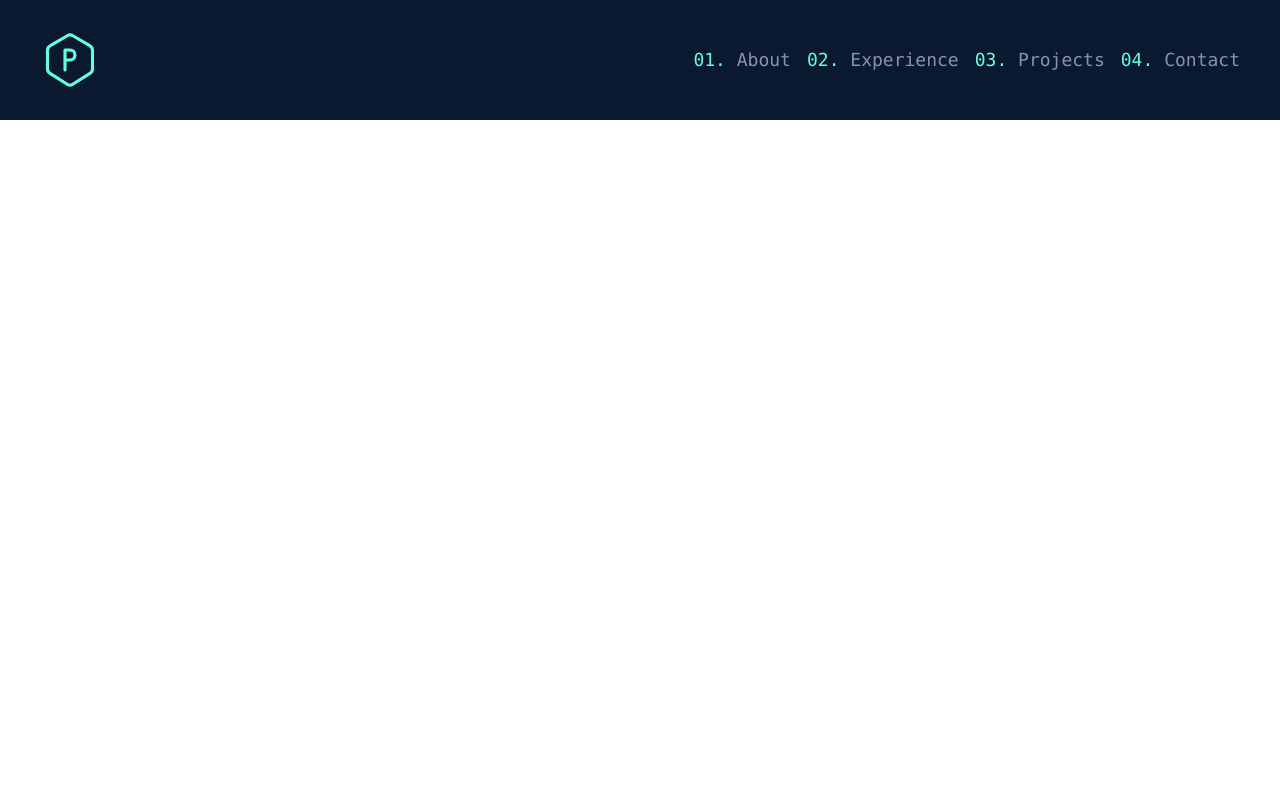
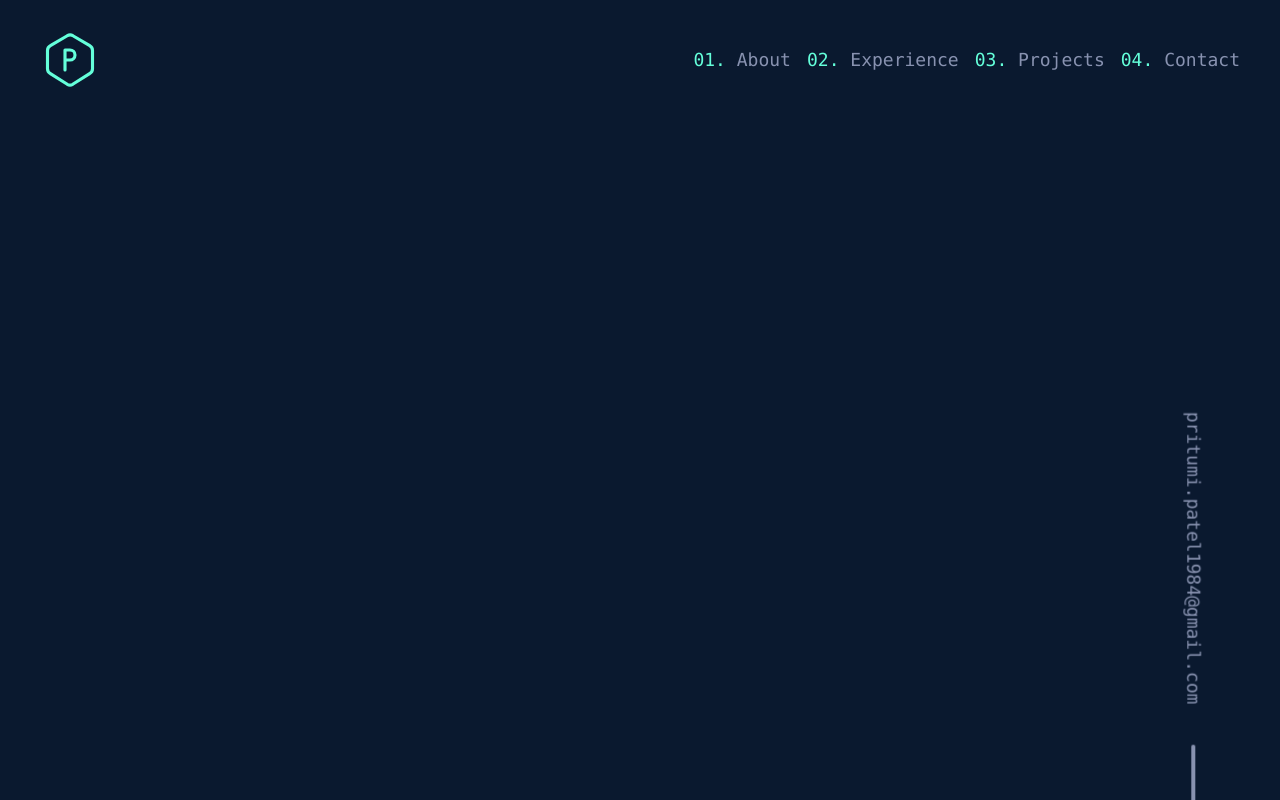
Before and after one commit to Pritumi1984/my-portfolio, a React (Create React App) app: page / in a window 1280 px wide. Built offline with nearby package versions, Linux system fonts and the light colour scheme.

Commit message:
created the right side mail component

```diff
--- a/public/index.html
+++ b/public/index.html
@@ -26,7 +26,7 @@
     -->
     <title>React App</title>
   </head>
-  <body>
+  <body class="bg-bgColor min-h-[100vh]">
     <noscript>You need to enable JavaScript to run this app.</noscript>
     <div id="root"></div>
     <!--
--- a/src/Components/HomePage.tsx
+++ b/src/Components/HomePage.tsx
@@ -1,10 +1,15 @@
 // HomePage consists of the header,
 
 import Header from "./Header"
+import Mail from "./Mail"
 
 const HomePage = () =>{
     return(
-        <Header></Header>
+        <>
+            <Header></Header>
+            <Mail></Mail>
+
+        </>
     )
 }
 export default HomePage;
--- a/src/Components/Mail.tsx
+++ b/src/Components/Mail.tsx
@@ -1,5 +1,13 @@
 const Mail=()=>{
-
+    return(
+        <div className="flex text-textColor items-center gap-10 fixed bottom-32 -right-40 rotate-90">
+            <a href="mailto:pritumi.patel1984@gmail.com" className="font-mono text-lg hover:text-primaryColor
+            hover:-translate-x-2 transition transform duration-300 ease-in-out">
+                pritumi.patel1984@gmail.com
+            </a>
+            <hr className="border-[2px] w-40 rounded-full text-textColor bg-textColor border-textColor"/>
+        </div>
+    );
 }
 
 export default Mail;
--- a/tailwind.config.js
+++ b/tailwind.config.js
@@ -4,7 +4,11 @@ module.exports = {
     "./src/**/*.{js,jsx,ts,tsx}",
   ],
   theme: {
-    extend: {},
+    extend: {colors: {
+      bgColor: "#0A192F",
+      primaryColor: "#64FFDA",
+      textColor: "#8892B0",
+    },},
     screens: {
 
       'xs': '476px',
@@ -21,11 +25,6 @@ module.exports = {
       'sm-mx': {'max': '639px'},
       'xs-mx': {'max': '475px'},
     },
-    colors: {
-      bgColor: "#0A192F",
-      primaryColor: "#64FFDA",
-      textColor: "#8892B0",
-    },
   },
   plugins: [],
 }
```
